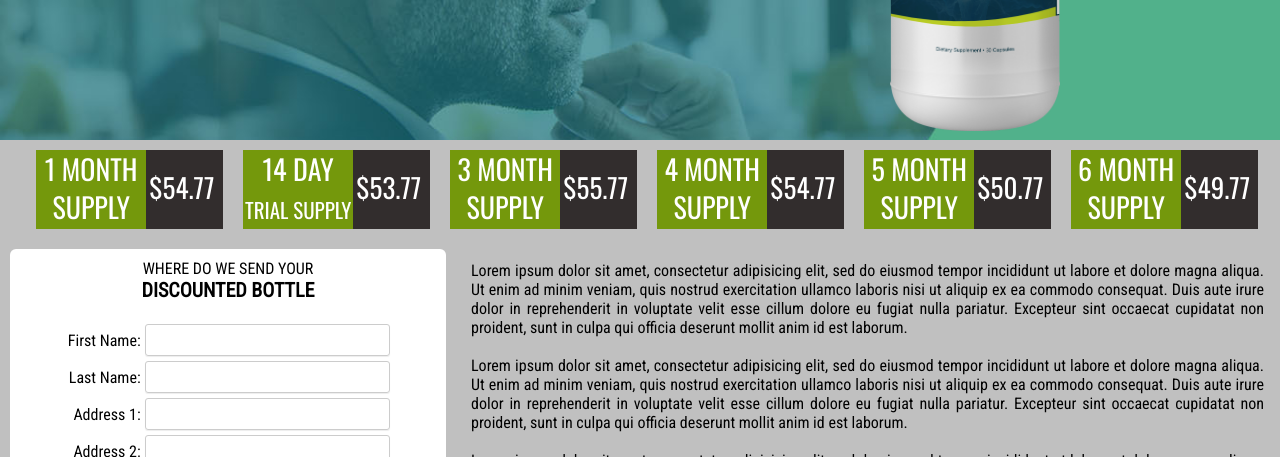
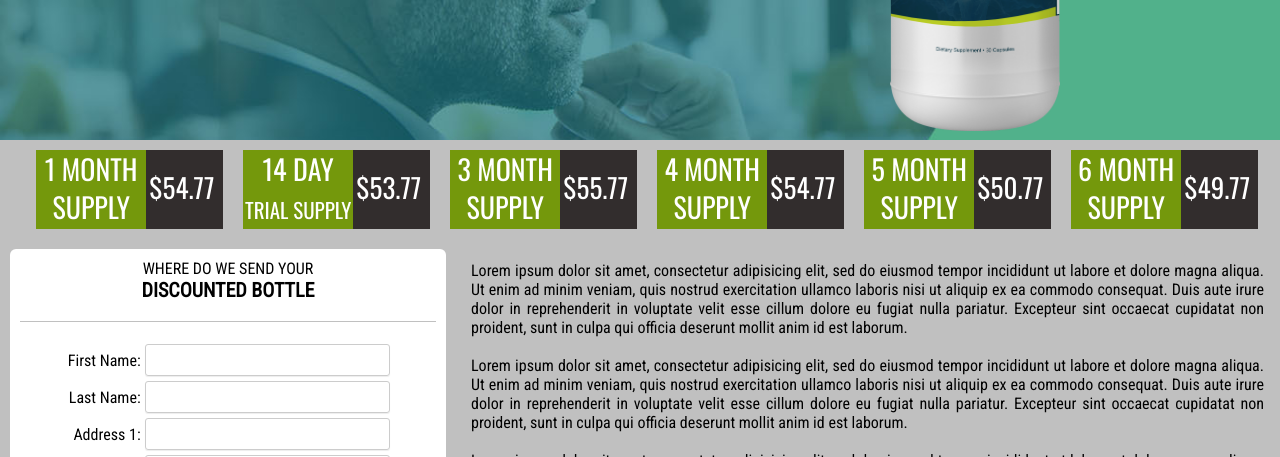
Before and after one commit to rolextereso/merchant-site, a plain HTML site: page index.html in a window 1280 px wide. Shown: the part 343-800 px from the top of the page. Drawn offline with nearby package versions, Linux system fonts and the light colour scheme.

Commit message:
add border-bottom at form

```diff
--- a/css/style.css
+++ b/css/style.css
@@ -208,6 +208,10 @@
 					height: auto;
 				}
 
+				.form-header{
+					border-bottom: 1px solid silver;
+				}
+
 				.form-header p{
 					color: black;
 				}
```
Also changed, not shown: index.html (+2 -0 lines).
